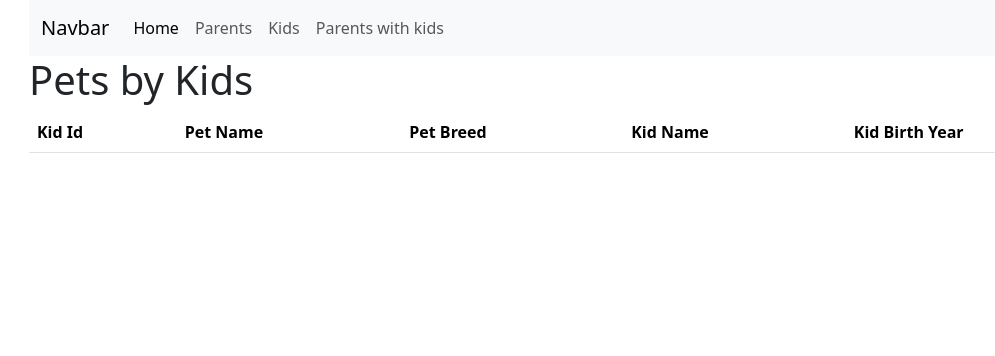
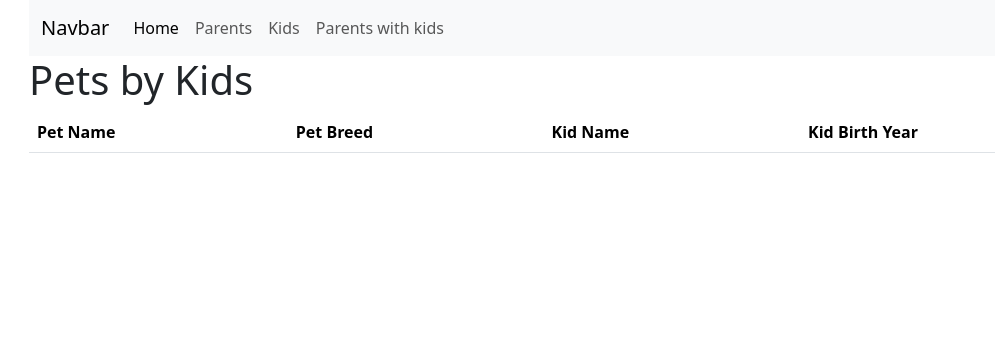
Before and after one commit to glstephens17/hw3, a PHP site: page /pets-by-kids.php in a window 1280 px wide. Shown: the top 356 px of the page, without its empty margins (53-1048 px from the left). Run offline with PHP 8.4, Linux system fonts and the light colour scheme; data that the repository does not hold is empty.

Commit message:
Update view-pets-by-kids.php

```diff
--- a/view-pets-by-kids.php
+++ b/view-pets-by-kids.php
@@ -3,7 +3,6 @@
   <table class="table">
     <thead>
       <tr>
-         <th>Kid Id</th>
       <th>Pet Name</th>
       <th>Pet Breed</th>
       <th>Kid Name</th>
@@ -17,7 +16,6 @@
               {
                 ?>
                   <tr>
-                    <td><?php echo $pet['pet_id'];?></td>
                     <td><?php echo $pet['pet_name'];?></td>
                     <td> <?php echo $pet['pet_breed'];?></td>
                     <td><?php echo $pet['kid_name'];?></td>
```
